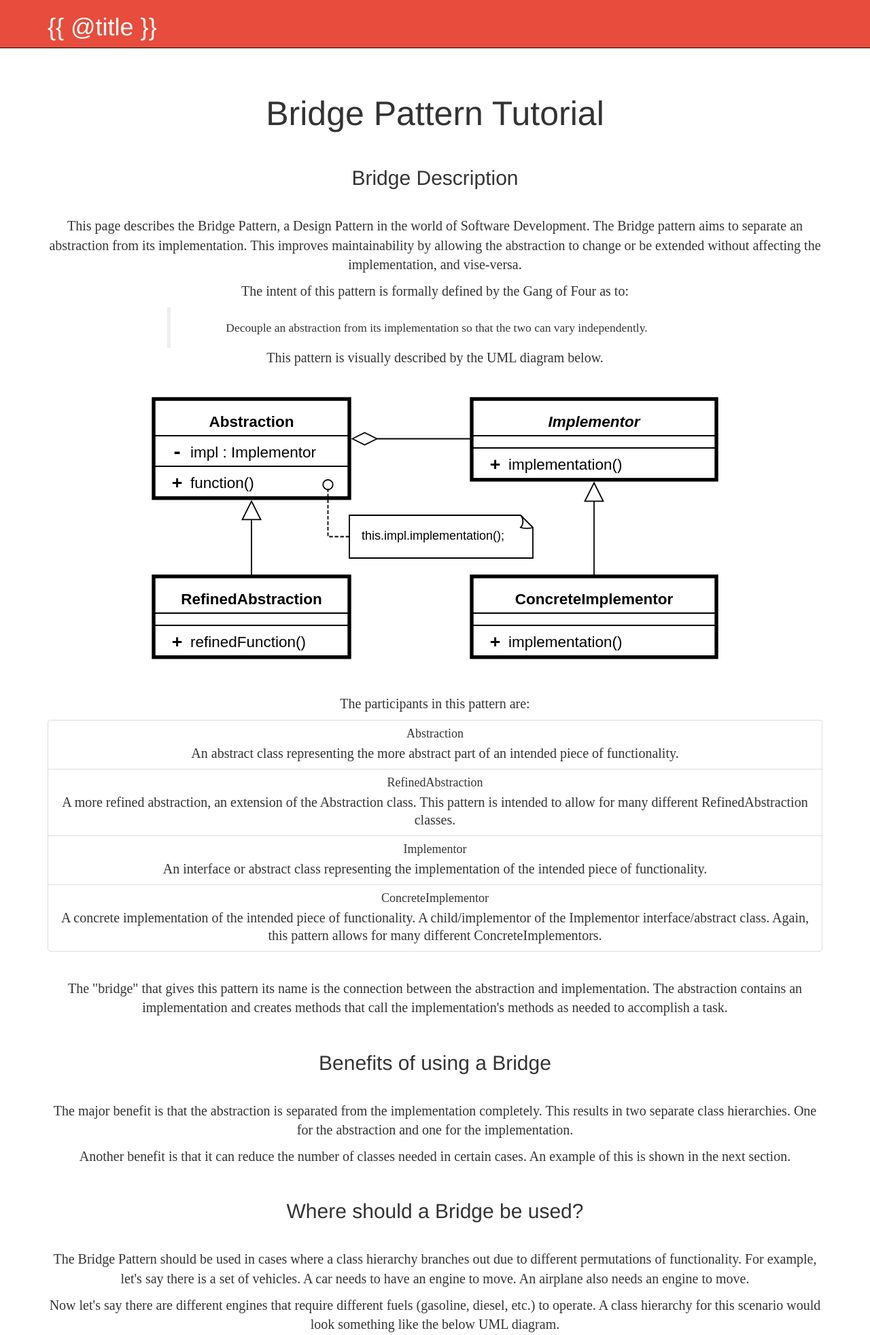
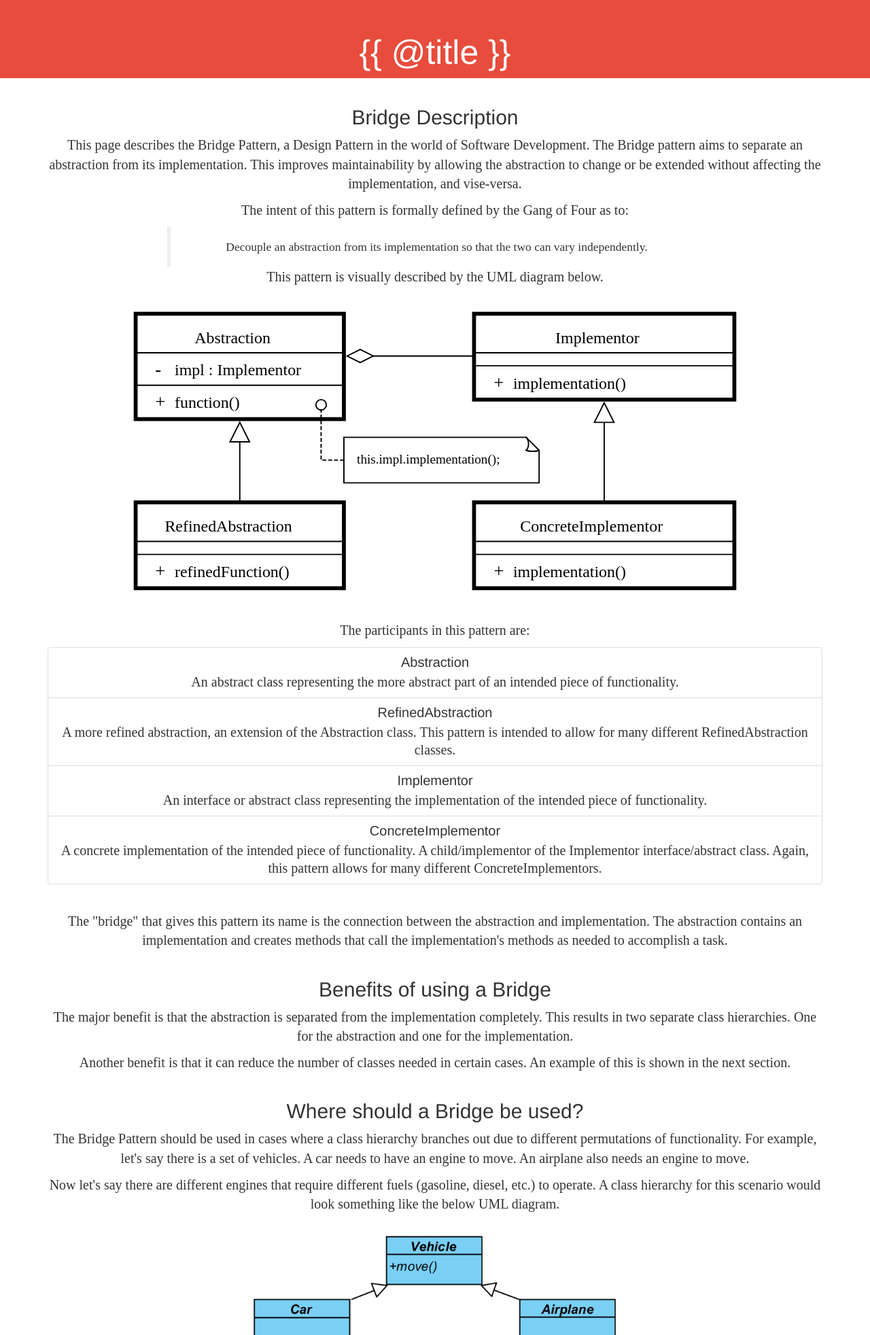
Before and after one commit to AlexABallWebDev/bridge-pattern-website, a PHP site: page /views/tutorial.php in a window 1280 px wide. Shown: the top 1964 px of the page at 68% size. Run offline with PHP 8.4, Linux system fonts and the light colour scheme.

Commit message:
Added finishing touches. Changed header to not scroll with the page. Updated error handler to only redirect on 404 errors.

```diff
--- a/controllers/tutorial_controller.php
+++ b/controllers/tutorial_controller.php
@@ -7,7 +7,7 @@ class TutorialController {
   }
 
   public function viewTutorial() {
-    $this->router->set('title', 'Bridge Pattern');
+    $this->router->set('title', 'Bridge Pattern Tutorial');
     $this->router->set('code_sample_abstractions', 'data/code_sample_abstractions.txt');
     $this->router->set('code_sample_implementors', 'data/code_sample_implementors.txt');
     $this->router->set('code_sample_main', 'data/code_sample_main.txt');
--- a/css/styles.css
+++ b/css/styles.css
@@ -1,5 +1,4 @@
 body {
-  margin-top: 6em;
   margin-bottom: 6em;
   font-size: 2em;
   font-family: "Times New Roman";
@@ -11,11 +10,15 @@ img {
 
 .header {
   background-color: #E74C3C;
+  width: 100%;
 }
 
 .header h1 {
+  margin-top: 1em;
   font-family: Helvetica;
+  font-size: 2.5em;
   color: white;
+  text-align: center;
 }
 
 .alexb-website-link {
@@ -40,16 +43,15 @@ img {
   word-wrap: break-word;
 }
 
-.tutorial > h2 {
+.tutorial h2 {
   font-family: Helvetica;
-  font-size: 2.5em;
+  font-size: 1.5em;
+  padding-top: 0.7em;
 }
 
-.tutorial > h3 {
+.tutorial h3 {
   font-family: Helvetica;
-  font-size: 1.5em;
-  padding-top: 1em;
-  padding-bottom: 1em;
+  font-size: 1em;
 }
 
 blockquote.quote {
@@ -59,9 +61,17 @@ blockquote.quote {
   padding: 1em 0;
 }
 
+.image-container {
+  padding: 1em 0;
+}
+
 .bridge-uml {
   width: 100%;
   max-width: 45em;
+}
+
+.tutorial .image-container+h2 {
+  padding-top: 0;
 }
 
 .tutorial > .list-group {
--- a/index.php
+++ b/index.php
@@ -19,8 +19,10 @@ $f3->route('GET /', function($f3) {
 
 //custom error handler
 $f3->set('ONERROR', function($f3) {
-  //redirect user to main page.
-  $f3->reroute('http://www.alexb.greenrivertech.net/projects/bridge-pattern-website');
+  //redirect user to main page if a 404 error is encountered.
+  if ($f3->get('ERROR.code') == '404') {
+    $f3->reroute('http://www.alexb.greenrivertech.net/projects/bridge-pattern-website');
+  }
 });
 
 //start router
--- a/views/tutorial.php
+++ b/views/tutorial.php
@@ -30,19 +30,13 @@
   </head>
   <body>
     <!-- Header -->
-    <div class="navbar navbar-inverse navbar-fixed-top header">
-      <div class="container">
-        <div class="navbar-header">
+    <div class="container header">
       <h1>{{ @title }}</h1>
-        </div>
-      </div>
     </div>
 
     <!-- Tutorial Content -->
     <div class="container tutorial">
-      <h2>Bridge Pattern Tutorial</h2>
-
-      <h3>Bridge Description</h3>
+      <h2>Bridge Description</h2>
 
       <p>
         This page describes the Bridge Pattern, a Design Pattern in the
@@ -64,23 +58,25 @@
       <p>
         This pattern is visually described by the UML diagram below.
       </p>
+      <div class="image-container">
         <img class="bridge-uml"
               src="images/Bridge_UML_class_diagram.svg"
               alt="UML Diagram of the Bridge Pattern and its participants." />
+      </div>
 
       <p>
         The participants in this pattern are:
       </p>
         <div class="list-group">
           <div class="list-group-item">
-            <h4 class="list-group-item-heading">Abstraction</h4>
+            <h3 class="list-group-item-heading">Abstraction</h3>
             <p class="list-group-item-text">
               An abstract class representing the more abstract part of an
               intended piece of functionality.
             </p>
           </div>
           <div class="list-group-item">
-            <h4 class="list-group-item-heading">RefinedAbstraction</h4>
+            <h3 class="list-group-item-heading">RefinedAbstraction</h3>
             <p class="list-group-item-text">
               A more refined abstraction, an extension of the Abstraction
               class. This pattern is intended to allow for many different
@@ -88,14 +84,14 @@
             </p>
           </div>
           <div class="list-group-item">
-            <h4 class="list-group-item-heading">Implementor</h4>
+            <h3 class="list-group-item-heading">Implementor</h3>
             <p class="list-group-item-text">
               An interface or abstract class representing the implementation
               of the intended piece of functionality.
             </p>
           </div>
           <div class="list-group-item">
-            <h4 class="list-group-item-heading">ConcreteImplementor</h4>
+            <h3 class="list-group-item-heading">ConcreteImplementor</h3>
             <p class="list-group-item-text">
               A concrete implementation of the intended piece of functionality.
               A child/implementor of the Implementor interface/abstract class.
@@ -111,7 +107,7 @@
         methods as needed to accomplish a task.
       </p>
 
-      <h3>Benefits of using a Bridge</h3>
+      <h2>Benefits of using a Bridge</h2>
 
       <p>
         The major benefit is that the abstraction is separated from the
@@ -124,7 +120,7 @@
         certain cases. An example of this is shown in the next section.
       </p>
 
-      <h3>Where should a Bridge be used?</h3>
+      <h2>Where should a Bridge be used?</h2>
 
       <p>
         The Bridge Pattern should be used in cases where a class hierarchy
@@ -138,10 +134,11 @@
         (gasoline, diesel, etc.) to operate. A class hierarchy for this scenario
         would look something like the below UML diagram.
       </p>
+      <div class="image-container">
         <img class="bridge-uml"
               src="images/vehicles_with_different_fuel_types.PNG"
-            alt="UML Diagram of a Vehicle class and several Child classes,
-            such as GasCar and DieselAirplane." />
+              alt="UML Diagram of a Vehicle class and several Child classes." />
+      </div>
 
       <p>
         This hierarchy is exploding quickly, and only gets worse as additional
@@ -149,12 +146,13 @@
         class hierarchies by separating the vehicle (abstraction) from the
         engine (implementor):
       </p>
+      <div class="image-container">
         <img class="bridge-uml"
               src="images/bridged_vehicles_with_engines.PNG"
-            alt="UML Diagram of the Vehicle class and a new Engine class. There
-            are far fewer classes in this diagram." />
+              alt="UML Diagram of the Vehicle class and a new Engine class." />
+      </div>
 
-      <h3>Bridge Pattern Example</h3>
+      <h2>Bridge Pattern Example</h2>
 
       <p>
         Below is some sample abstractions in the form of vehicles, based on the
@@ -194,7 +192,7 @@
         classes simply call methods on the given driver.
       </p>
 
-      <h3>Notes for other Patterns</h3>
+      <h2>Notes for other Patterns</h2>
 
       <p>
         The strategy pattern is very similar to the bridge pattern. Both aim to
@@ -225,7 +223,7 @@
       </p>
 
       <!-- APA citations for my research -->
-      <h3>Sources</h3>
+      <h2>Sources</h2>
       <div class="research-sources">
         <p>
           <i>Bridge</i>. (n.d.).
```
Also changed, not shown: images/Bridge_UML_class_diagram.svg. Lines whose indentation alone changed are shown as unchanged.
